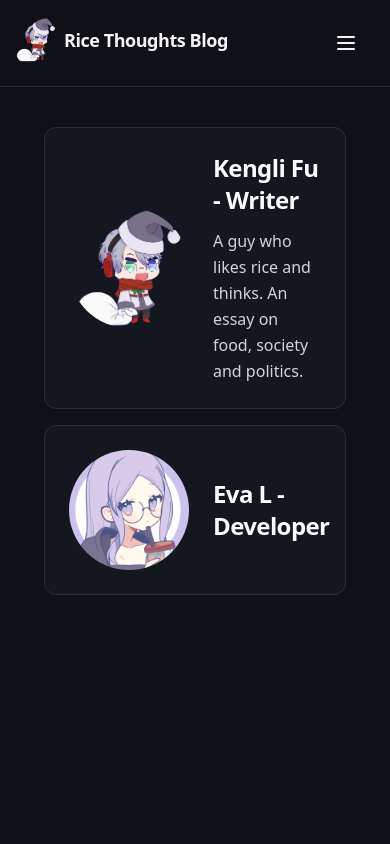
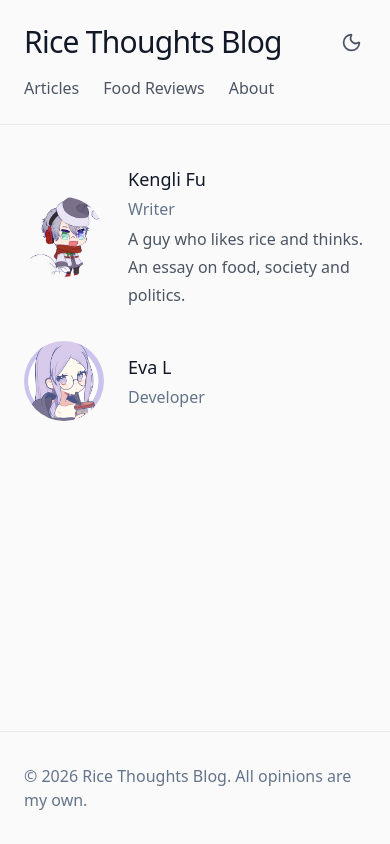
Before and after one commit to evaxliu/rice-thoughts, a Next.js app in the folder frontend/: page /about in a window 390 px wide. Built offline with nearby package versions, Linux system fonts and the light colour scheme.

Commit message:
website redesign

```diff
--- a/frontend/package.json
+++ b/frontend/package.json
@@ -19,6 +19,7 @@
     "bcrypt": "^6.0.0",
     "framer-motion": "^12.23.22",
     "gray-matter": "^4.0.3",
+    "lucide-react": "^1.17.0",
     "next": "^15.5.18",
     "next-auth": "^4.24.14",
     "next-themes": "^0.4.6",
--- a/frontend/src/app/about/page.tsx
+++ b/frontend/src/app/about/page.tsx
@@ -1,7 +1,6 @@
 import Image from "next/image";
 import keng from "../../../public/Kengdoru.png";
 import lilac from "../../../public/LilacPlanet.png";
-import ListItem from "../components/AuthorBlock";
 
 export default function About() {
   const featured = [
@@ -21,25 +20,38 @@ export default function About() {
   ];
 
   return (
-    <main className="mx-auto w-full max-w-5xl px-6">
-      <section>
-        <ul className="space-y-4">
+    <main className="mx-auto w-full max-w-3xl px-6">
+      <section className="pt-10">
+        <ul className="space-y-8">
           {featured.map((person) => (
-            <li
-              key={person.author}
-              className="rounded-xl border border-[#2a2d38] bg-[#14171e] p-6"
-            >
+            <li key={person.author}>
               <div className="flex items-center gap-6">
                 <Image
-                  className="h-[120px] w-[120px] shrink-0 rounded-full object-contain"
-                  width={120}
-                  height={120}
+                  className="h-20 w-20 shrink-0 rounded-full object-cover"
+                  width={80}
+                  height={80}
                   src={person.image}
                   alt={person.author}
                   priority
                 />
 
-                <ListItem person={person} />
+                <div>
+                  <h2 className="text-lg font-medium text-[#111827] dark:text-[#f8fafc]">
+                    {person.author}
+                  </h2>
+
+                  {person.title && (
+                    <p className="mt-1 text-base text-[#64748b] dark:text-[#94a3b8]">
+                      {person.title}
+                    </p>
+                  )}
+
+                  {person.description && (
+                    <p className="mt-1 max-w-2xl text-base leading-7 text-[#4b5563] dark:text-[#94a3b8]">
+                      {person.description}
+                    </p>
+                  )}
+                </div>
               </div>
             </li>
           ))}
--- a/frontend/src/app/components/AuthorBlock.tsx
+++ /dev/null
@@ -1,23 +0,0 @@
-import { Feature } from "@/types";
-
-type Props = {
-  person: Feature;
-};
-
-export default function ListItem({ person }: Props) {
-  const { author, title, description } = person;
-
-  return (
-    <div>
-      <h2 className="font-sans text-2xl font-semibold tracking-tight text-[#f8fafc] md:text-3xl">
-        {author} - {title}
-      </h2>
-
-      {description && (
-        <p className="mt-3 leading-relaxed text-[#d4d4d8] md:text-lg">
-          {description}
-        </p>
-      )}
-    </div>
-  );
-}
--- /dev/null
+++ b/frontend/src/app/components/Footer.tsx
@@ -0,0 +1,11 @@
+export default function Footer() {
+  return (
+    <footer className="mt-auto w-full border-t border-[#e5e7eb] bg-[#fafafa] dark:border-[#1f2937] dark:bg-[#0f172a]">
+      <div className="mx-auto w-full max-w-3xl px-6 py-8">
+        <p className="text-base text-[#64748b] dark:text-[#94a3b8]">
+          © 2026 Rice Thoughts Blog. All opinions are my own.
+        </p>
+      </div>
+    </footer>
+  );
+}
--- a/frontend/src/app/components/NavigationBar.tsx
+++ b/frontend/src/app/components/NavigationBar.tsx
@@ -1,102 +1,54 @@
 "use client";
+
 import Link from "next/link";
-import { usePathname } from "next/navigation";
-import icon from "../../../public/Kengdoru.png";
-import Image from "next/image";
 import React from "react";
-import { IconButton, Collapse, Navbar } from "@material-tailwind/react";
+import { useTheme } from "next-themes";
+import { Moon, Sun } from "lucide-react";
 
 export default function NavBar() {
+  const { theme, setTheme } = useTheme();
+
   const navItems = [
     { label: "Articles", href: "/" },
     { label: "Food Reviews", href: "/food-reviews" },
     { label: "About", href: "/about" },
   ];
 
-  const pathname = usePathname();
-  const isActive = (path: string) => pathname === path;
-
-  const [openNav, setOpenNav] = React.useState(false);
-
-  React.useEffect(() => {
-    const handleResize = () => {
-      if (window.innerWidth >= 960) setOpenNav(false);
-    };
-    window.addEventListener("resize", handleResize);
-    return () => window.removeEventListener("resize", handleResize);
-  }, []);
-
   return (
-    <Navbar className="sticky top-0 z-50 mx-auto w-full max-w-none rounded-none border-x-0 border-t-0 border-b border-[#252833] bg-[#0f1117] px-4 py-3 shadow-none lg:px-8">
-      <main className="mx-auto flex max-w-6xl items-center justify-between text-[#f4f4f5]">
-
-        {/* Logo */}
-        <header className="flex items-center py-1.5">
-          <Link className="flex-none group" href="/" aria-label="Rice Thoughts">
-            <span className="inline-flex items-center gap-x-2 text-lg font-semibold tracking-tight transition-opacity duration-200 group-hover:opacity-80">
-              <Image
-                className="w-10 transition-transform duration-200 group-hover:scale-105"
-                src={icon}
-                alt="Rice Thoughts Logo"
-              />
+    <nav className="sticky top-0 z-50 border-b border-[#e5e7eb] bg-[#fafafa] dark:border-[#1f2937] dark:bg-[#0f172a]">
+      <div className="mx-auto flex w-full max-w-3xl flex-col px-6 py-6">
+        <header className="flex w-full items-center justify-between pb-4">
+          <Link href="/" aria-label="Rice Thoughts">
+            <span className="text-3xl font-medium tracking-tight text-[#111827] dark:text-[#f8fafc]">
               Rice Thoughts Blog
             </span>
           </Link>
+
+          <button
+            aria-label="Toggle theme"
+            onClick={() => setTheme(theme === "dark" ? "light" : "dark")}
+            className="rounded-md p-1 text-[#4b5563] hover:text-[#111827] dark:text-[#9ca3af] dark:hover:text-white"
+          >
+            {theme === "dark" ? (
+              <Sun size={21} strokeWidth={2} />
+            ) : (
+              <Moon size={21} strokeWidth={2} />
+            )}
+          </button>
         </header>
 
-        {/* Desktop Nav */}
-        <nav className="hidden md:flex flex-row gap-6 items-center">
+        <div className="flex gap-6 text-base text-[#4b5563] dark:text-[#a1a1aa]">
           {navItems.map((item) => (
             <Link
               key={item.label}
               href={item.href}
-              className={`relative pb-0.5 transition-colors duration-200 after:absolute after:left-0 after:bottom-0 after:h-0.5 after:bg-purple-400 after:transition-all after:duration-200
-                ${isActive(item.href)
-                  ? "text-purple-400 after:w-full"
-                  : "after:w-0 hover:text-purple-400 hover:after:w-full"
-                }`}
+              className="hover:text-[#111827] dark:hover:text-white"
             >
               {item.label}
             </Link>
           ))}
-        </nav>
-
-        {/* Mobile Toggle */}
-        <IconButton
-          variant="text"
-          className="md:hidden transition-transform duration-200 active:scale-90"
-          ripple={false}
-          onClick={() => setOpenNav(!openNav)}
-        >
-          {openNav ? (
-            <svg xmlns="http://www.w3.org/2000/svg" fill="none" className="h-6 w-6" viewBox="0 0 24 24" stroke="currentColor" strokeWidth={2}>
-              <path strokeLinecap="round" strokeLinejoin="round" d="M6 18L18 6M6 6l12 12" />
-            </svg>
-          ) : (
-            <svg xmlns="http://www.w3.org/2000/svg" className="h-6 w-6" fill="none" stroke="currentColor" strokeWidth={2}>
-              <path strokeLinecap="round" strokeLinejoin="round" d="M4 6h16M4 12h16M4 18h16" />
-            </svg>
-          )}
-        </IconButton>
-      </main>
-
-      {/* Mobile Nav */}
-      <Collapse open={openNav} className="md:hidden">
-        <nav className="flex flex-col gap-5 mt-4 px-4 overflow-hidden">
-          {navItems.map((item) => (
-            <Link
-              key={item.label}
-              href={item.href}
-              className={`transition-colors duration-200 ${
-                isActive(item.href) ? "text-purple-400" : "hover:text-purple-400"
-              }`}
-              onClick={() => setOpenNav(false)}
-            >
-              {item.label}
-            </Link>
-          ))}
-        </nav>
-      </Collapse>
-    </Navbar>
+        </div>
+      </div>
+    </nav>
   );
 }
--- a/frontend/src/app/food-reviews/page.tsx
+++ b/frontend/src/app/food-reviews/page.tsx
@@ -1,18 +1,15 @@
-export default function Recipes() {
+export default function FoodReviews() {
   return (
-    <main className="mx-auto w-full max-w-5xl px-6">
-      <section className="rounded-xl border border-[#2a2d38] bg-[#14171e] p-6">
-        <div className="flex items-start justify-between gap-6">
-          <div className="grid grid-cols-1 gap-3">
-            <h1 className="font-sans text-2xl font-semibold tracking-tight text-[#f8fafc] md:text-3xl">
-              Food Reviews
-            </h1>
+    <main className="mx-auto w-full max-w-3xl px-6">
+      <section className="pt-10">
+        <h1 className="mb-6 text-2xl font-medium tracking-tight text-[#111827] dark:text-[#f8fafc]">
+          Food Reviews
+        </h1>
 
-            <p className="leading-relaxed text-[#d4d4d8] md:text-lg">
-              Coming soon.
-            </p>
-          </div>
-        </div>
+        <p className="max-w-2xl text-base leading-7 text-[#4b5563] dark:text-[#94a3b8]">
+          Coming soon. This section will feature thoughts on food, restaurants,
+          and dining experiences.
+        </p>
       </section>
     </main>
   );
--- a/frontend/src/app/layout.tsx
+++ b/frontend/src/app/layout.tsx
@@ -2,50 +2,25 @@ import "./ui/globals.css";
 import ClientLayout from "./client-layout";
 import { ThemeProvider } from "next-themes";
 import NavBar from "./components/NavigationBar";
-
-export const metadata = {
-  title: "Rice Thoughts Blog",
-  description: "A guy who likes rice and thinks. An essay on food, society and politics.",
-  icons: {
-    icon: [
-      { url: "/favicon.ico" },
-      { url: "/Kengdoru.png", sizes: "48x48", type: "image/png" },
-    ]
-  },
-    twitter: {
-    card: "summary_large_image",
-    title: "Rice Thoughts Blog",
-    description:
-      "A guy who likes rice and thinks. An essay on food, society and politics.",
-    images: ["https://ricethoughts.com/Kengdoru.png"],
-    creator: "@YourHandle",
-  },
-  openGraph: {
-    title: "Rice Thoughts Blog",
-    description:
-      "A guy who likes rice and thinks. An essay on food, society and politics.",
-    url: "https://ricethoughts.com",
-    siteName: "Rice Thoughts Blog",
-    images: [
-      {
-        url: "https://ricethoughts.com/Kengdoru.png",
-        width: 1200,
-        height: 630,
-      },
-    ],
-    type: "website",
-  },
-};
+import Footer from "./components/Footer";
 
 export default function RootLayout({ children }: { children: React.ReactNode }) {
   return (
     <html lang="en" suppressHydrationWarning>
-      <body className="min-h-screen bg-[#0f1117] text-[#f4f4f5] antialiased">
-        <ThemeProvider attribute="class" defaultTheme="system" enableSystem disableTransitionOnChange>
+      <body className="flex min-h-screen flex-col bg-[#fafafa] text-[#111827] antialiased dark:bg-[#0f172a] dark:text-[#e5e7eb]">
+        <ThemeProvider
+          attribute="class"
+          defaultTheme="system"
+          enableSystem
+          disableTransitionOnChange
+        >
           <NavBar />
-          <main className="flex min-h-full flex-1 flex-col items-center px-5 py-10">
+
+          <main className="flex flex-1 flex-col items-center">
             <ClientLayout>{children}</ClientLayout>
           </main>
+
+          <Footer />
         </ThemeProvider>
       </body>
     </html>
--- a/frontend/src/app/page.tsx
+++ b/frontend/src/app/page.tsx
@@ -1,23 +1,29 @@
-// import Posts from './components/article-block'
 import { wisp } from "@/src/lib/wisp";
-// import Image from "next/image";
 import Link from "next/link";
 
 export default async function Home() {
   const result = await wisp.getPosts({ limit: "all" });
+
   return (
-    <main className="mx-auto w-full max-w-5xl px-6">
-      <section>
-        <ul className="space-y-4">
+    <main className="mx-auto w-full max-w-3xl px-6">
+      <section className="pt-10">
+        <p className="mb-6 max-w-2xl text-base leading-7 text-[#4b5563] dark:text-[#94a3b8]">
+          A guy who likes rice and thinks. An essay on food, society and
+          politics.
+        </p>
+
+        <ul>
           {result.posts.map((post) => (
-            <li key={post.id}>
-              <Link
-                href={`blog/${post.slug}`}
-                className="group block wrap-break-word rounded-xl border border-[#2a2d38] bg-[#14171e] p-6 transition-colors hover:border-[#3a3d4a] hover:bg-[#171a22]"
+            <li
+              key={post.id}
+              className="border-b border-[#e5e7eb] py-8 dark:border-[#1f2937]"
             >
-                <div className="flex items-start justify-between gap-6">
-                  <div className="grid grid-cols-1 gap-3">
-                    <div className="text-xs font-medium uppercase tracking-wide text-[#a1a1aa]">
+              <Link href={`blog/${post.slug}`} className="group block">
+                <div className="mb-3 text-base text-purple-400 dark:text-purple-400">
+                  {/* <span className="font-medium uppercase text-[#2563eb]">
+                    {post.tags[0]?.name}
+                  </span>
+                  <span className="text-[#9ca3af]">•</span> */}
                   {Intl.DateTimeFormat("en-US", {
                     year: "numeric",
                     month: "long",
@@ -25,30 +31,28 @@ export default async function Home() {
                   }).format(new Date(post.publishedAt || post.createdAt))}
                 </div>
 
-                    <h2 className="font-sans text-2xl font-semibold tracking-tight text-[#f8fafc] md:text-3xl">
+                <h2 className="mb-3 text-2xl font-medium tracking-tight text-[#111827] group-hover:underline dark:text-[#f8fafc]">
                   {post.title}
                 </h2>
 
-                    <div className="line-clamp-4 leading-relaxed text-[#d4d4d8] md:text-lg">
+                <p className="mb-4 line-clamp-2 text-base leading-7 text-[#4b5563] dark:text-[#94a3b8]">
                   {post.description}
-                    </div>
+                </p>
 
-                    <div className="flex flex-wrap gap-2 pt-2 text-sm">
+                <div className="mb-4 flex flex-wrap gap-2">
                   {post.tags.map((tag) => (
                     <span
                       key={tag.id}
-                          className="rounded-md bg-[#2d2444] px-2 py-1 text-[#d8b4fe]"
+                      className="rounded bg-[#f3f4f6] px-2.5 py-1 text-sm text-[#64748b] dark:bg-[#1e293b] dark:text-[#cbd5e1]"
                     >
-                          #{tag.name}
+                      {tag.name}
                     </span>
                   ))}
                 </div>
-                  </div>
 
-                  <span className="mt-1 text-2xl text-[#d4d4d8] transition-transform group-hover:translate-x-1 group-hover:text-white">
-                    →
+                <span className="text-base font-medium text-[#111827] dark:text-[#e5e7eb]">
+                  Read more →
                 </span>
-                </div>
               </Link>
             </li>
           ))}
```
Also changed, not shown: frontend/src/app/components/BlogPostContent.tsx (+46 -18 lines), frontend/tsconfig.json (+18 -4 lines), 1 other file (tests, documents, lock files or other folders). Lines whose indentation alone changed are shown as unchanged.
